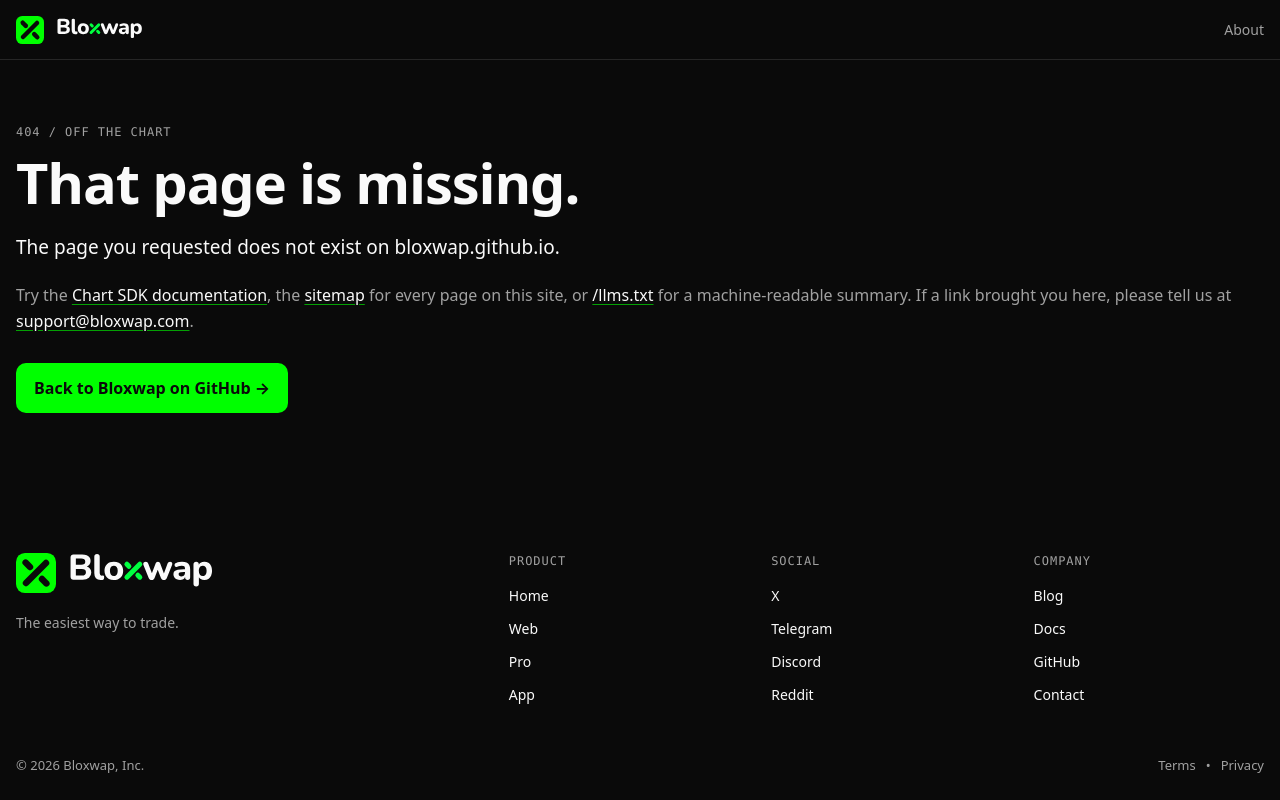
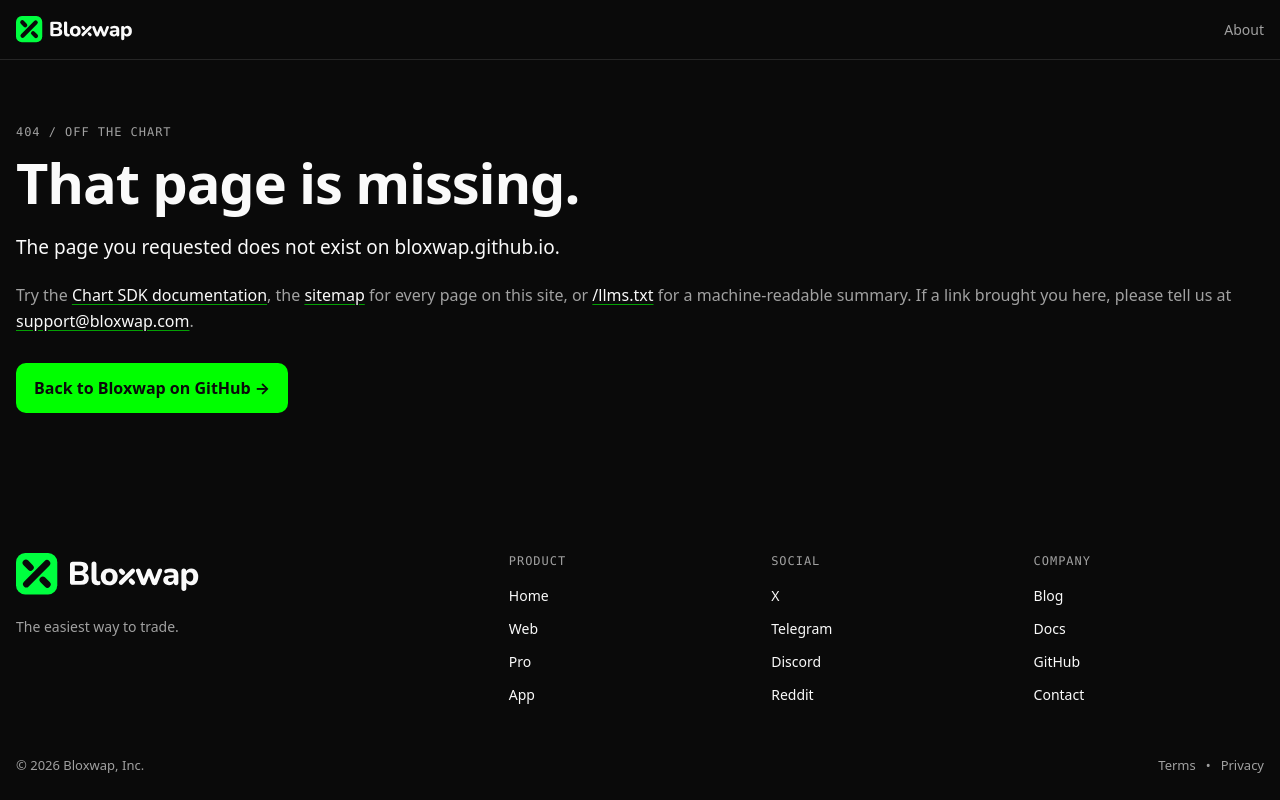
Before and after one commit to bloxwap/bloxwap.github.io, a website: page 404.html in a window 1280 px wide. Drawn offline with Linux system fonts and the light colour scheme.

Commit message:
feat: use the official brand lockup in the header and footer

```diff
--- a/404.html
+++ b/404.html
@@ -6,11 +6,11 @@
   <title>Page not found — Bloxwap on GitHub</title>
   <meta name="robots" content="noindex" />
   <link rel="icon" href="/icon.svg" type="image/svg+xml" />
-  <link rel="stylesheet" href="/styles.css?v=2026-09-26-4" />
+  <link rel="stylesheet" href="/styles.css?v=2026-09-26-5" />
 </head>
 <body>
   <header class="nav">
-    <a class="brand" href="/"><img src="/icon.svg" alt="" width="28" height="28" /><img class="wordmark" src="/wordmark.svg" alt="Bloxwap" width="88" height="24" /></a>
+    <a class="brand" href="/"><img src="/lockup.svg" alt="Bloxwap" width="117" height="28" /></a>
     <nav class="nav-links" aria-label="Site"><a href="/about/">About</a></nav>
   </header>
   <main>
@@ -23,7 +23,7 @@
   <footer>
     <div class="footer-grid">
       <div class="footer-brand">
-        <a class="brand" href="/"><img src="/icon.svg" alt="" width="40" height="40" /><img class="wordmark" src="/wordmark.svg" alt="Bloxwap" width="146" height="40" /></a>
+        <a class="brand" href="/"><img src="/lockup.svg" alt="Bloxwap" width="184" height="44" /></a>
         <p>The easiest way to trade.</p>
       </div>
       <nav class="footer-col" aria-label="Product">
--- a/styles.css
+++ b/styles.css
@@ -24,8 +24,7 @@ a:hover { color: var(--green); }
 .nav { position: relative; display: flex; align-items: center; justify-content: space-between; gap: 16px; width: 100%; max-width: 1400px; margin: 0 auto; padding: 16px; }
 .nav::after { content: ""; position: absolute; bottom: 0; left: calc(50% - 50vw); width: 100vw; border-bottom: 1px solid var(--border); }
 .brand { display: inline-flex; align-items: center; gap: 12px; color: var(--text); text-decoration: none; font-weight: 700; }
-.brand img { width: 28px; height: 28px; }
-.brand img.wordmark { width: auto; height: 24px; }
+.brand img { width: auto; height: 28px; }
 .nav-links { display: flex; gap: 20px; font-size: 14px; }
 .nav-links a { color: var(--muted); text-decoration: none; }
 .nav-links a:hover, .nav-links a[aria-current="page"] { color: var(--text); }
@@ -49,8 +48,7 @@ footer { width: 100%; max-width: 1400px; margin: 0 auto; padding: 48px 16px 24px
 .footer-grid { display: grid; grid-template-columns: 2fr 1fr 1fr 1fr; gap: 32px; }
 @media (max-width: 800px) { .footer-grid { grid-template-columns: 1fr 1fr; } }
 .footer-brand p { margin: 12px 0 0; }
-.footer-brand .brand img { width: 40px; height: 40px; }
-.footer-brand .brand img.wordmark { width: auto; height: 40px; }
+.footer-brand .brand img { width: auto; height: 44px; }
 .footer-col { display: flex; flex-direction: column; gap: 10px; }
 .footer-col h4 { margin: 0 0 4px; color: var(--muted); font: 12px/1.4 ui-monospace, 'SF Mono', Menlo, monospace; letter-spacing: 0.08em; text-transform: uppercase; }
 .footer-col a { color: var(--text); text-decoration: none; }
```
Also changed, not shown: about/index.html (+3 -3 lines), index.html (+3 -3 lines), privacy/index.html (+3 -3 lines), lockup.svg (added), wordmark.svg (deleted).
